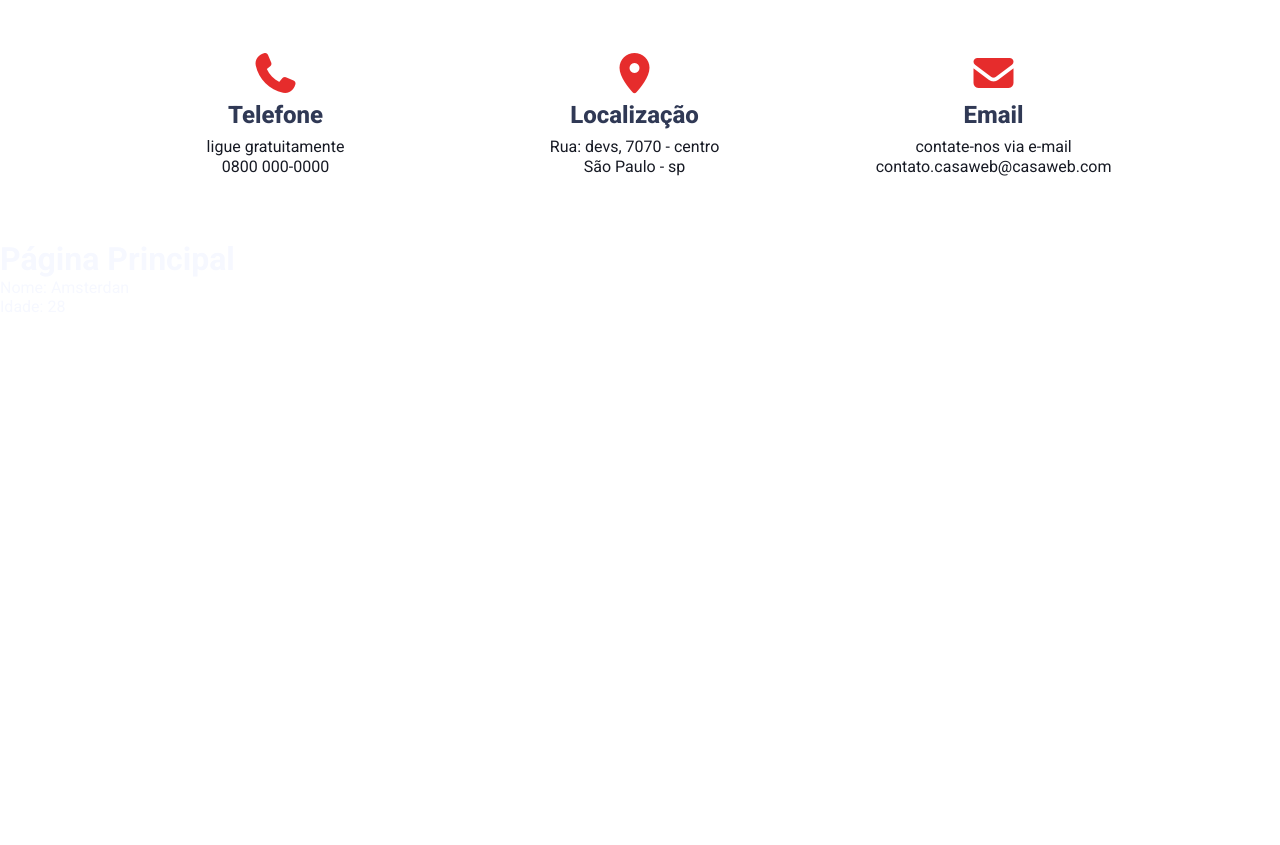
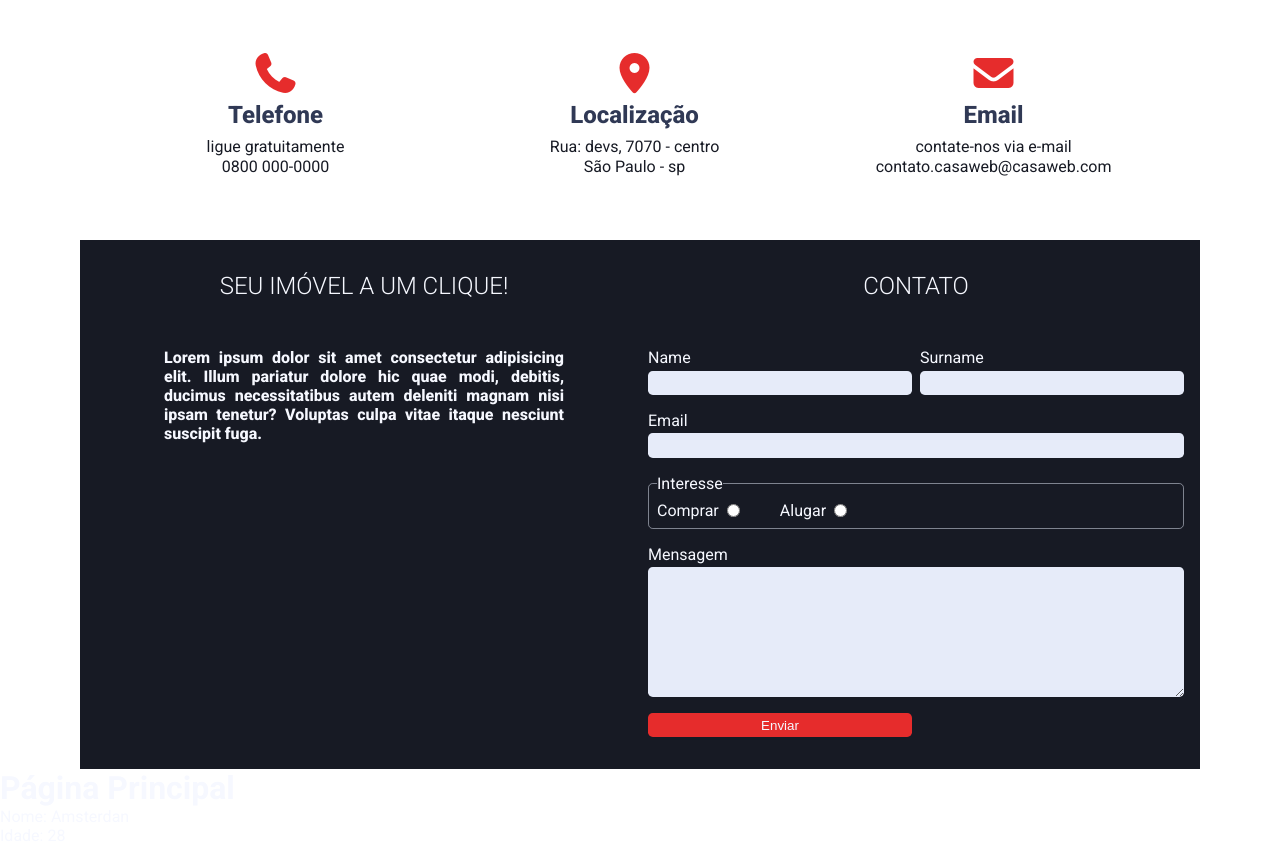
Before and after one commit to amsterdan-vasconcelos/portal-imobiliario, a PHP site: page /home in a window 1280 px wide. Shown: the part 2808-3653 px from the top of the page. Before the commit the page ends 2984 px from the top, so only its background shows below. Run offline with PHP 8.4, Linux system fonts and the light colour scheme; some libraries are stand-ins or nearby versions.

Commit message:
feat: add contact-form section

```diff
--- a/app/views/home/index.php
+++ b/app/views/home/index.php
@@ -14,6 +14,7 @@
   <?php require_once __DIR__ . '/partials/rent.php' ?>
   <?php require_once __DIR__ . '/partials/testimonials.php' ?>
   <?php require_once __DIR__ . '/partials/contact.php' ?>
+  <?php require_once __DIR__ . '/partials/contact-form.php' ?>
 
   <h1>Página Principal</h1>
   <p>Nome: <?= $name ?></p>
--- /dev/null
+++ b/app/views/home/partials/contact-form.php
@@ -0,0 +1,8 @@
+<section class="l-contact-form">
+  <h2 class="l-contact-form__title">SEU IMÓVEL A UM CLIQUE!</h2>
+  <p class="l-contact-form__text">Lorem ipsum dolor sit amet consectetur adipisicing elit. Illum pariatur dolore hic quae modi, debitis, ducimus necessitatibus autem deleniti magnam nisi ipsam tenetur? Voluptas culpa vitae itaque nesciunt suscipit fuga.</p>
+  <h2 class="l-contact-form__title l-contact-form__title--2">CONTATO</h2>
+  <div class="l-content-form__form">
+    <?php require_once __DIR__ . '/form.php' ?>
+  </div>
+</section>
--- /dev/null
+++ b/app/views/home/partials/form.php
@@ -0,0 +1,26 @@
+<form action="" class="c-form">
+  <div class="c-form__area-name">
+    <label class="c-form__label" for="name">Name</label>
+    <input class="c-form__input" type="text" id="name" name="name">
+  </div>
+  <div class="c-form__area-surname">
+    <label class="c-form__label" for="surname">Surname</label>
+    <input class="c-form__input" type="text" id="surname" name="surname">
+  </div>
+  <div class="c-form__area-email">
+    <label class="c-form__label" for="email">Email</label>
+    <input class="c-form__input" type="email" id="email" name="email">
+  </div>
+  <fieldset class="c-form__area-interesse">
+    <legend>Interesse</legend>
+    <label class="c-form__label" for="buy">Comprar</label>
+    <input class="c-form__radio" type="radio" id="buy" name="interesse">
+    <label class="c-form__label" for="rent">Alugar</label>
+    <input class="c-form__radio" type="radio" id="rent" name="interesse">
+  </fieldset>
+  <div class="c-form__area-message">
+    <label class="c-form__label" for="message">Mensagem</label>
+    <textarea class="c-form__textarea" rows="8" name="message" id="message"></textarea>
+  </div>
+  <button class="c-form__submit c-form__area-submit" type="submit">Enviar</button>
+</form>
--- a/app/views/shared/head.php
+++ b/app/views/shared/head.php
@@ -16,3 +16,5 @@
 <link rel="stylesheet" href="public/css/home/testimonials.css">
 <link rel="stylesheet" href="public/css/home/l-contact.css">
 <link rel="stylesheet" href="public/css/home/c-card-contact.css">
+<link rel="stylesheet" href="public/css/home/l-contact-form.css">
+<link rel="stylesheet" href="public/css/home/c-form.css">
--- /dev/null
+++ b/public/css/home/c-form.css
@@ -0,0 +1,86 @@
+.c-form {
+  display: grid;
+  grid-template-columns: repeat(2, 1fr);
+  grid-template-areas:
+    "name       surname"
+    "email      email"
+    "interesse  interesse"
+    "message    message"
+    "submit     .";
+  gap: 1rem 0.5rem;
+}
+
+.c-form__area-name {
+  grid-area: name;
+}
+.c-form__area-surname {
+  grid-area: surname;
+}
+.c-form__area-email {
+  grid-area: email;
+}
+.c-form__area-interesse {
+  grid-area: interesse;
+}
+.c-form__area-message {
+  grid-area: message;
+}
+.c-form__area-submit {
+  grid-area: submit;
+}
+
+.c-form__area-name,
+.c-form__area-surname,
+.c-form__area-email,
+.c-form__area-message {
+  display: grid;
+  gap: 0.2rem;
+}
+
+.c-form__input,
+.c-form__textarea {
+  background-color: var(--color-surface);
+  padding: 0.3rem;
+  border-radius: 0.3rem;
+  outline: none;
+  color: var(--color-background);
+
+  &:focus {
+    box-shadow: 0 0 0 2px var(--color-background),
+      0 0 0 4px var(--color-surface);
+  }
+}
+
+.c-form__area-interesse {
+  border: 1px solid oklch(from var(--color-surface) l c h / 0.5);
+  border-radius: 0.3rem;
+  padding: 0.5rem;
+
+  display: flex;
+  align-items: center;
+  gap: 0.5rem;
+
+  > input + label {
+    margin-left: 2rem;
+  }
+}
+
+.c-form__submit {
+  padding: 0.3rem;
+  border-radius: 0.3rem;
+  outline: none;
+  background-color: var(--color-accent);
+  color: var(--color-text);
+  transition: all 200ms ease;
+  cursor: pointer;
+
+  &:focus {
+    box-shadow: 0 0 0 2px var(--color-background),
+      0 0 0 4px var(--color-surface);
+  }
+
+  &:hover {
+    background-color: var(--color-accent-hover);
+    color: var(--color-border);
+  }
+}
--- /dev/null
+++ b/public/css/home/l-contact-form.css
@@ -0,0 +1,37 @@
+.l-contact-form {
+  margin-inline: auto;
+  padding-block: 2rem;
+  padding-inline: 1rem;
+  max-width: var(--max-width);
+  background-color: var(--color-background);
+
+  display: grid;
+  grid-template-columns: repeat(2, 1fr);
+  grid-template-areas:
+    "title-1  title-2"
+    "text     form";
+  gap: 3rem 1rem;
+
+  .l-contact-form__title {
+    grid-area: title-1;
+
+    text-align: center;
+    font-weight: 300;
+  }
+
+  .l-contact-form__title--2 {
+    grid-area: title-2;
+  }
+
+  .l-contact-form__text {
+    grid-area: text;
+    font-weight: 800;
+    max-width: 25rem;
+    margin-inline: auto;
+    text-align: justify;
+  }
+
+  .l-contact-form__form {
+    grid-area: form;
+  }
+}
```
